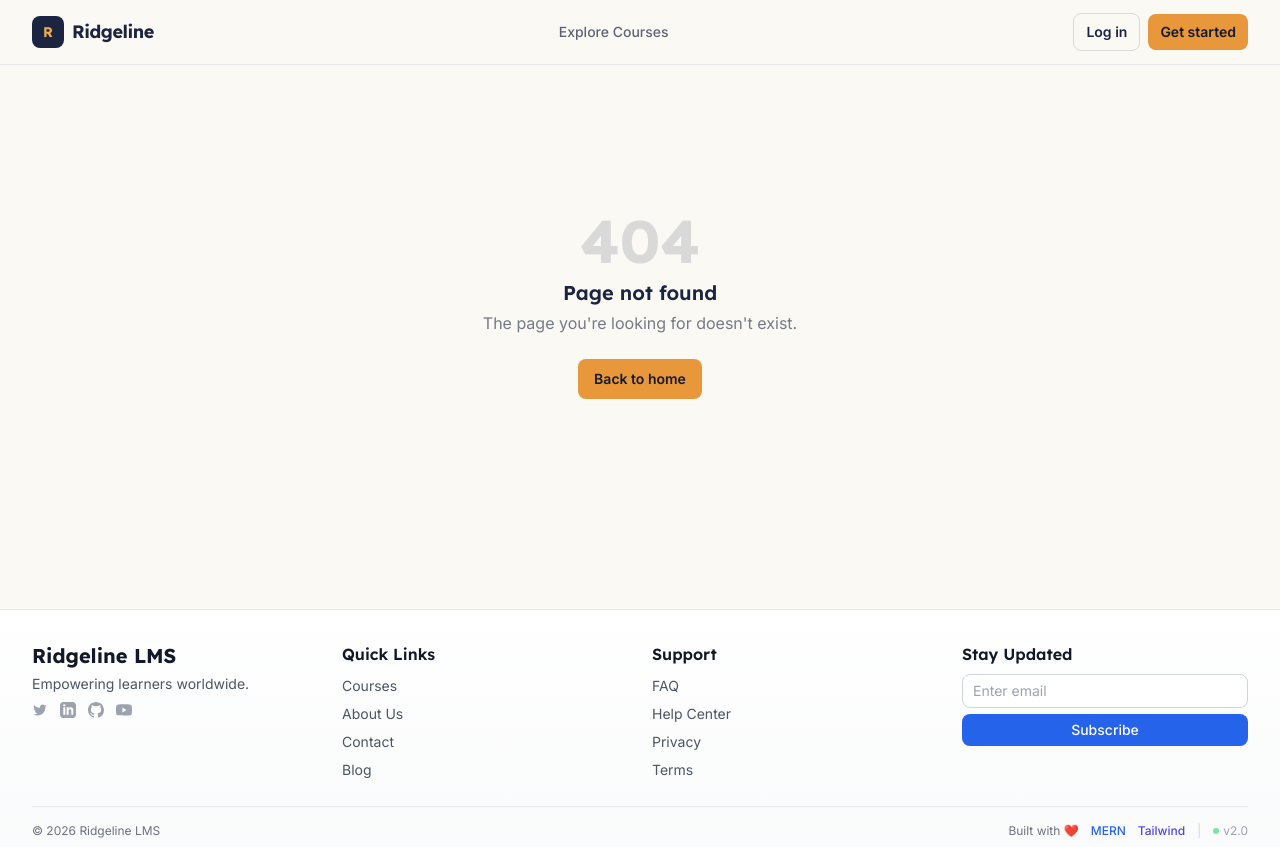
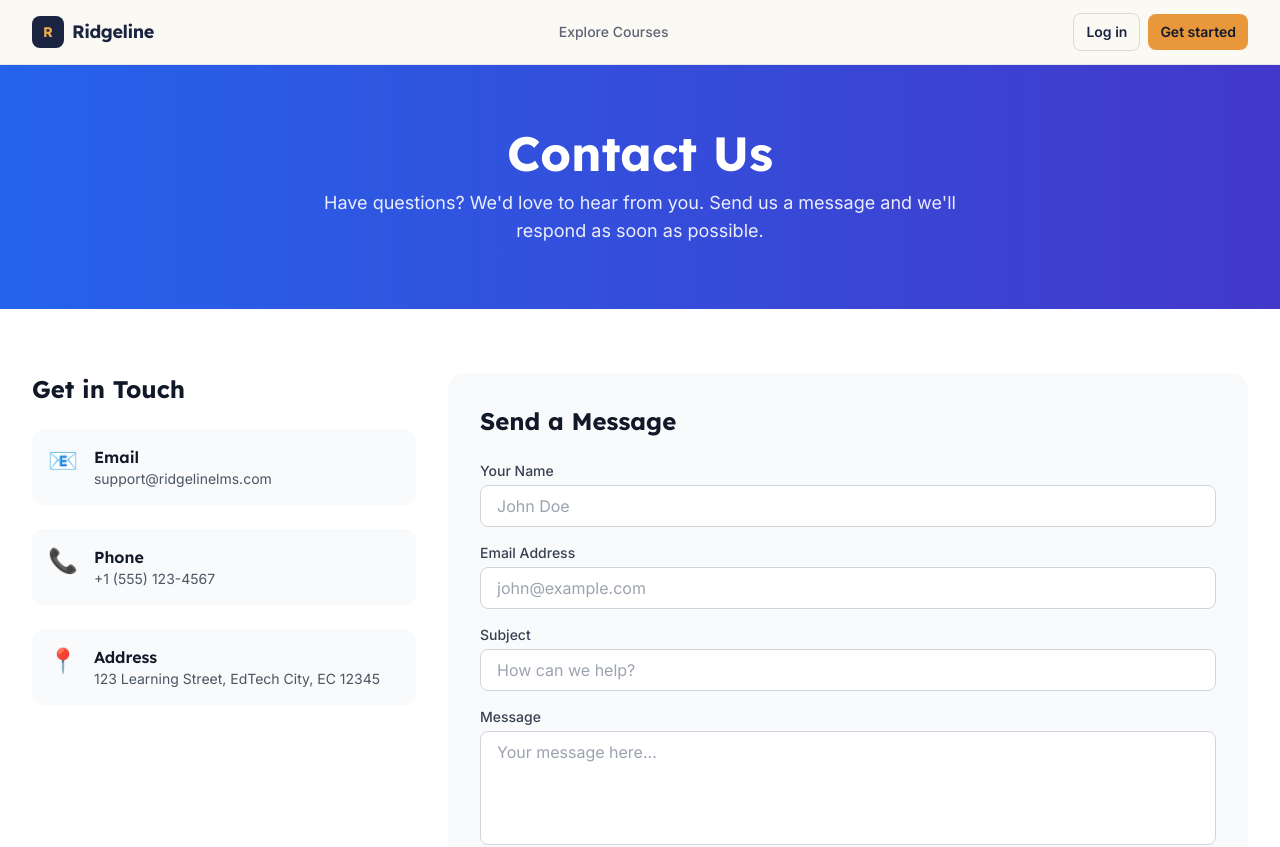
Before and after one commit to cdyniranjan7321/Ridgeline-Learning-Management-System, a React (Vite) app in the folder client/: page /contact in a window 1280 px wide. Shown: the top 847 px of the page. Built offline with nearby package versions, Linux system fonts and the light colour scheme.

Commit message:
Update app page and add contact page.

```diff
--- a/client/src/App.jsx
+++ b/client/src/App.jsx
@@ -15,6 +15,7 @@ import CreateCourse from './pages/CreateCourse.jsx';
 import ManageCourse from './pages/ManageCourse.jsx';
 import NotFound from './pages/NotFound.jsx';
 import About from './pages/About.jsx';
+import Contact from './pages/Contact.jsx';
 
 function App() {
   return (
@@ -30,6 +31,7 @@ function App() {
 
           {/* New Pages */}
           <Route path="/about" element={<About />} />
+          <Route path="/contact" element={<Contact />} />
 
           <Route
             path="/student"
--- /dev/null
+++ b/client/src/pages/Contact.jsx
@@ -0,0 +1,162 @@
+import React, { useState } from 'react';
+
+const Contact = () => {
+  const [formData, setFormData] = useState({
+    name: '',
+    email: '',
+    subject: '',
+    message: ''
+  });
+  const [isSubmitted, setIsSubmitted] = useState(false);
+
+  const handleChange = (e) => {
+    setFormData({
+      ...formData,
+      [e.target.name]: e.target.value
+    });
+  };
+
+  const handleSubmit = (e) => {
+    e.preventDefault();
+    console.log('Form submitted:', formData);
+    setIsSubmitted(true);
+    setFormData({ name: '', email: '', subject: '', message: '' });
+    setTimeout(() => setIsSubmitted(false), 3000);
+  };
+
+  const contactInfo = [
+    {
+      icon: '📧',
+      title: 'Email',
+      details: 'support@ridgelinelms.com',
+      link: 'mailto:support@ridgelinelms.com'
+    },
+    {
+      icon: '📞',
+      title: 'Phone',
+      details: '+1 (555) 123-4567',
+      link: 'tel:+15551234567'
+    },
+    {
+      icon: '📍',
+      title: 'Address',
+      details: '123 Learning Street, EdTech City, EC 12345',
+      link: '#'
+    }
+  ];
+
+  return (
+    <div className="bg-white">
+      {/* Hero Section */}
+      <section className="bg-gradient-to-r from-blue-600 to-indigo-700 text-white py-12 sm:py-16">
+        <div className="max-w-7xl mx-auto px-4 sm:px-6 lg:px-8 text-center">
+          <h1 className="text-3xl sm:text-4xl md:text-5xl font-bold mb-3">Contact Us</h1>
+          <p className="text-base sm:text-lg max-w-2xl mx-auto opacity-90">
+            Have questions? We'd love to hear from you. Send us a message and we'll respond as soon as possible.
+          </p>
+        </div>
+      </section>
+
+      <div className="max-w-7xl mx-auto px-4 sm:px-6 lg:px-8 py-12 sm:py-16">
+        <div className="grid grid-cols-1 lg:grid-cols-3 gap-8">
+          {/* Contact Info */}
+          <div className="lg:col-span-1 space-y-4 sm:space-y-6">
+            <h2 className="text-2xl font-bold text-gray-900 mb-4">Get in Touch</h2>
+            {contactInfo.map((info, index) => (
+              <a
+                key={index}
+                href={info.link}
+                className="flex items-start gap-4 p-4 bg-gray-50 rounded-xl hover:bg-gray-100 transition-colors"
+              >
+                <span className="text-2xl">{info.icon}</span>
+                <div>
+                  <h3 className="font-semibold text-gray-900">{info.title}</h3>
+                  <p className="text-gray-600 text-sm">{info.details}</p>
+                </div>
+              </a>
+            ))}
+          </div>
+
+          {/* Contact Form */}
+          <div className="lg:col-span-2">
+            <div className="bg-gray-50 p-6 sm:p-8 rounded-2xl">
+              <h2 className="text-2xl font-bold text-gray-900 mb-6">Send a Message</h2>
+              <form onSubmit={handleSubmit} className="space-y-4">
+                <div>
+                  <label className="block text-gray-700 text-sm font-medium mb-1">
+                    Your Name
+                  </label>
+                  <input
+                    type="text"
+                    name="name"
+                    value={formData.name}
+                    onChange={handleChange}
+                    className="w-full px-4 py-2 border border-gray-300 rounded-lg focus:ring-2 focus:ring-blue-500 focus:border-transparent outline-none"
+                    placeholder="John Doe"
+                    required
+                  />
+                </div>
+                <div>
+                  <label className="block text-gray-700 text-sm font-medium mb-1">
+                    Email Address
+                  </label>
+                  <input
+                    type="email"
+                    name="email"
+                    value={formData.email}
+                    onChange={handleChange}
+                    className="w-full px-4 py-2 border border-gray-300 rounded-lg focus:ring-2 focus:ring-blue-500 focus:border-transparent outline-none"
+                    placeholder="john@example.com"
+                    required
+                  />
+                </div>
+                <div>
+                  <label className="block text-gray-700 text-sm font-medium mb-1">
+                    Subject
+                  </label>
+                  <input
+                    type="text"
+                    name="subject"
+                    value={formData.subject}
+                    onChange={handleChange}
+                    className="w-full px-4 py-2 border border-gray-300 rounded-lg focus:ring-2 focus:ring-blue-500 focus:border-transparent outline-none"
+                    placeholder="How can we help?"
+                    required
+                  />
+                </div>
+                <div>
+                  <label className="block text-gray-700 text-sm font-medium mb-1">
+                    Message
+                  </label>
+                  <textarea
+                    name="message"
+                    value={formData.message}
+                    onChange={handleChange}
+                    rows="4"
+                    className="w-full px-4 py-2 border border-gray-300 rounded-lg focus:ring-2 focus:ring-blue-500 focus:border-transparent outline-none resize-none"
+                    placeholder="Your message here..."
+                    required
+                  ></textarea>
+                </div>
+                <button
+                  type="submit"
+                  className="w-full px-6 py-3 bg-blue-600 text-white font-semibold rounded-lg hover:bg-blue-700 transition-colors disabled:opacity-50"
+                  disabled={isSubmitted}
+                >
+                  {isSubmitted ? '✓ Message Sent!' : 'Send Message'}
+                </button>
+                {isSubmitted && (
+                  <p className="text-green-600 text-sm text-center">
+                    Thank you! We'll get back to you soon. 🎉
+                  </p>
+                )}
+              </form>
+            </div>
+          </div>
+        </div>
+      </div>
+    </div>
+  );
+};
+
+export default Contact;
```
